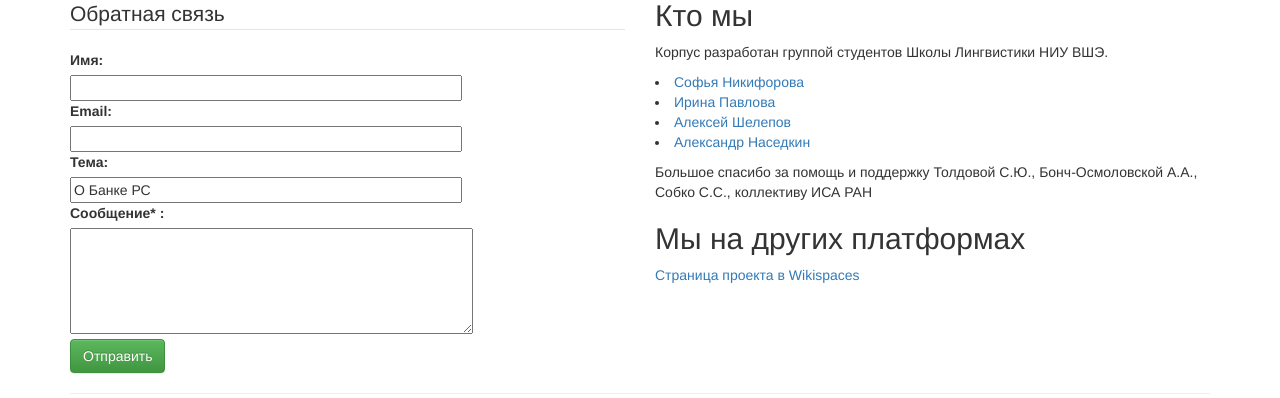
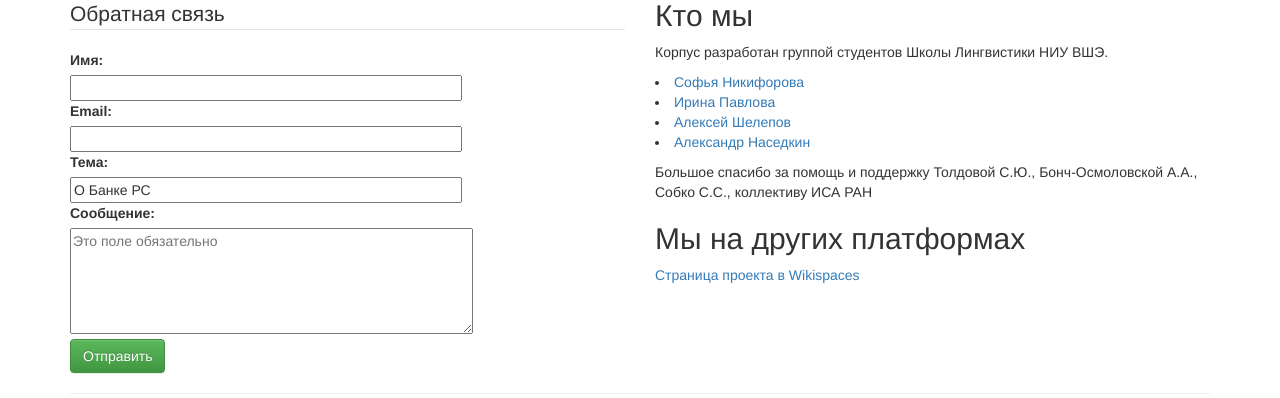
Before and after one commit to IraPS/Ru-RST-corpus, a Flask app: page /contact.html in a window 1280 px wide. Shown: the part 341-739 px from the top of the page. Run offline with Flask 2, Linux system fonts and the light colour scheme; some libraries are stand-ins or nearby versions.

Commit message:
Update contact.html

```diff
--- a/backend/templates/contact.html
+++ b/backend/templates/contact.html
@@ -23,9 +23,9 @@
 			<label for="email">Email:</label><br> <input type="text" class="input_field" name="email" id="email" size="45" required><br>
 
 			<label for="subject">Тема:</label><br> <input type="text" class="input_field" name="subject" id="subject" size="45" value="О Банке РС"><br>
-			<label for="text">Сообщение* :</label><br> <textarea id="text" name="text" rows="5" cols="47" class="input_field"></textarea><br>
+			<label for="messagetext">Сообщение:</label><br> <textarea id="messagetext" name="messagetext" rows="5" cols="47" class="input_field" placeholder="Это поле обязательно" required></textarea><br>
 
-			<input type="submit" value="Отправить" id="submit" name="submit" class="btn btn-success" onclick="alert('Ваше сообщение отправлено!')">
+			<input type="submit" value="Отправить" id="submit" name="submit" class="btn btn-success">
 			</fieldset>
 			</form>
         </div>
```
